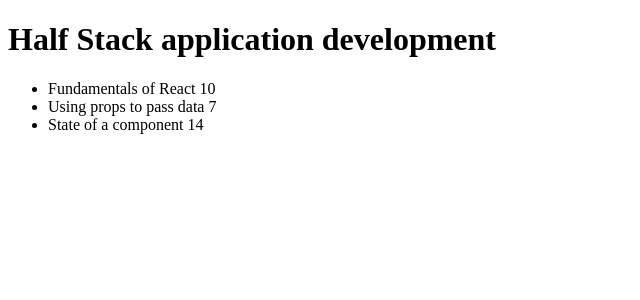
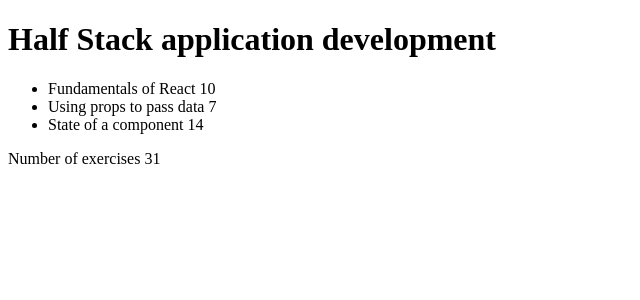
Before and after one commit to PrountsisTraianos/FullStackOpen_2024, a React (Vite) app in the folder part2/courseinfo/: page / in a window 1280 px wide. Shown: the top 300 px of the page, without its empty margins (0-640 px from the left). Built offline with nearby package versions, Linux system fonts and the light colour scheme.

Commit message:
Answer to Exercise 2.2-2.3

```diff
--- a/part2/courseinfo/src/App.jsx
+++ b/part2/courseinfo/src/App.jsx
@@ -2,7 +2,16 @@
 
 const Header = ({ course }) => <h1>{course.name}</h1>
 
-//  const Total = ({ sum }) => <p>Number of exercises {sum}</p>
+const Total = ({ course }) =>
+{
+  let total = course.parts.reduce((previousPart, currentPart ) => {return previousPart + currentPart.exercises},0)
+  console.log("sum", total);
+
+  return(
+    <p>Number of exercises {total}</p>
+
+  )
+}
 
 const Part = ({ course }) => <>{ course.parts.map( part =>
     <li key = { part.id } > { part.name } { part.exercises } </li>)}
@@ -14,6 +23,7 @@
   <>
   <Header course= { course } />
   <Content course ={ course } />
+  <Total course = { course } />
   </>
 
 
```
